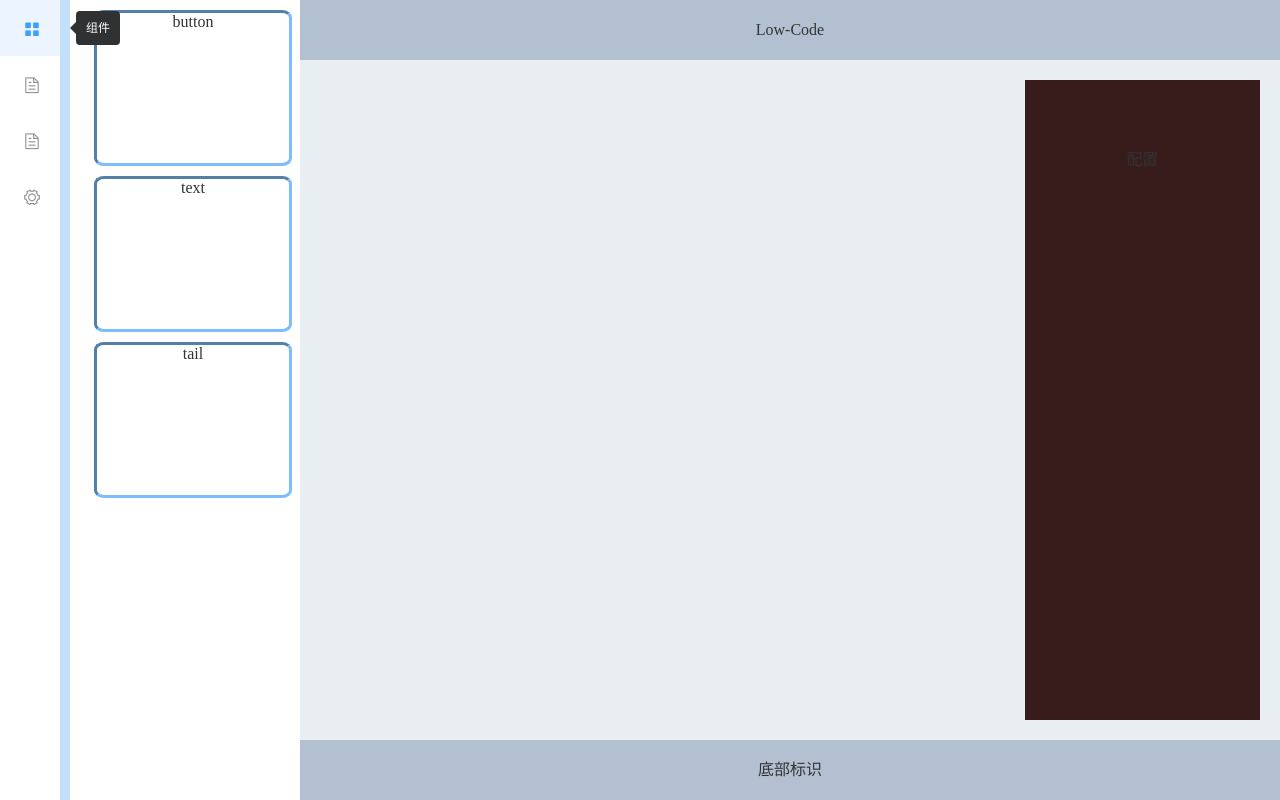
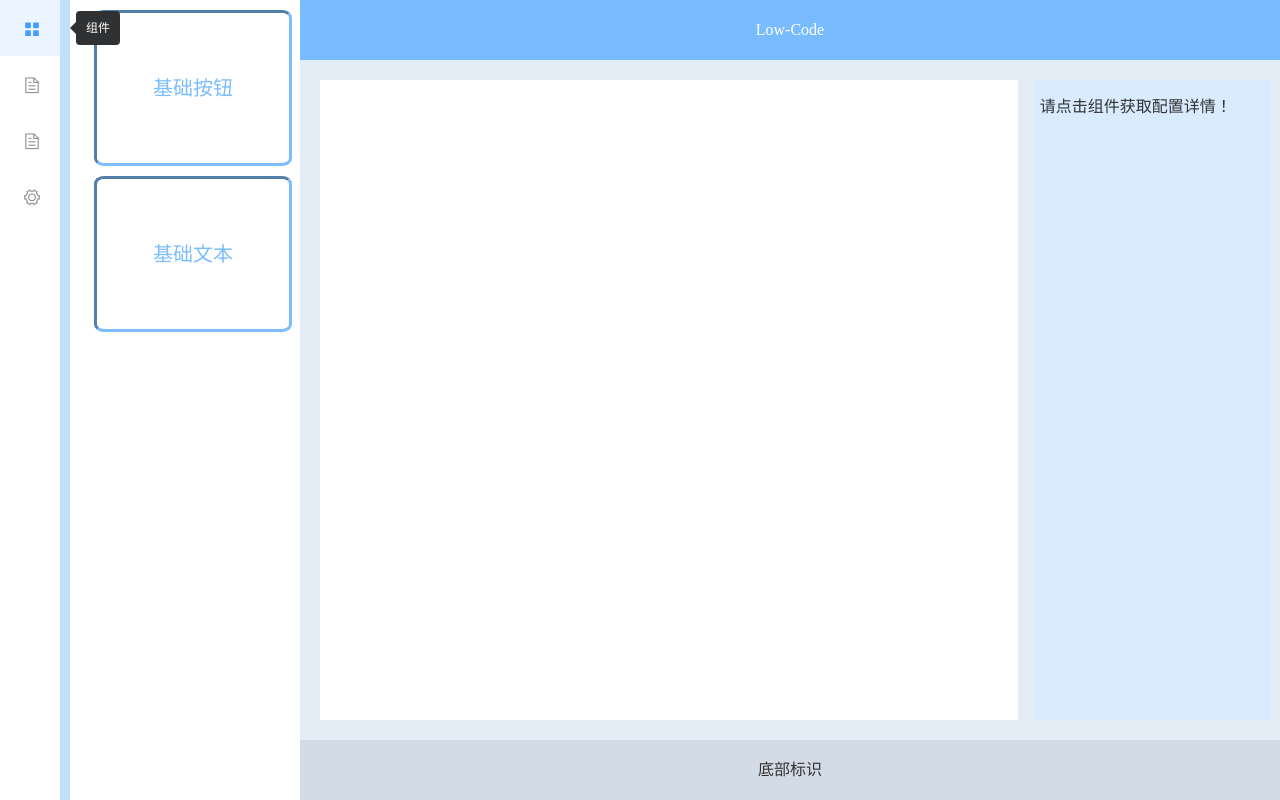
Before and after one commit to Nianchen/re-lowcode, a Vue app: page /#/ in a window 1280 px wide. Built offline with nearby package versions, Linux system fonts and the light colour scheme.

Commit message:
feature:实现了组件的样式渲染以及配置参数

```diff
--- a/src/Views/AppHome.vue
+++ b/src/Views/AppHome.vue
@@ -29,9 +29,14 @@ export default {
   height: 100%;
 }
 
-.el-header,
+.el-header{
+  background-color: #79bbff;
+  color: white;
+  text-align: center;
+  line-height: 60px;
+}
 .el-footer {
-  background-color: #b3c0d1;
+  background-color: #d3dce6;
   color: #333;
   text-align: center;
   line-height: 60px;
@@ -45,10 +50,9 @@ export default {
 }
 
 .el-main {
-  background-color: #e9eef3;
+  background-color: #e4edf6;
   color: #333;
-  text-align: center;
-  line-height: 160px;
+
 }
 
 .el-menu {
--- /dev/null
+++ b/src/components/el_item/el_Button.vue
@@ -0,0 +1,13 @@
+<template>
+   <el-button type="primary">主要按钮</el-button>
+</template>
+
+<script>
+export default {
+
+}
+</script>
+
+<style>
+
+</style>
--- /dev/null
+++ b/src/components/el_item/el_index.vue
@@ -0,0 +1,29 @@
+<template>
+  <div @click="config" :style="Option.LayOptions">
+    <component :is="Option.name"></component>
+  </div>
+</template>
+
+<script>
+import elbutton from "./el_Button.vue";
+import eltext from "./el_text.vue";
+import { mapMutations } from "vuex";
+export default {
+  components: {
+    elbutton,
+    eltext,
+  },
+  props: {
+    Option: Object,
+  },
+  methods: {
+    ...mapMutations(["ComConfig"]),
+    config() {
+      this.ComConfig(this.Option);
+    },
+  },
+};
+</script>
+
+<style>
+</style>
--- /dev/null
+++ b/src/components/el_item/el_text.vue
@@ -0,0 +1,19 @@
+<template>
+  <div>
+    {{text}}
+  </div>
+ </template>
+
+ <script>
+ export default {
+    data() {
+        return {
+            text:"这是一段基础文本"
+        }
+    },
+ }
+ </script>
+
+ <style>
+
+ </style>
--- a/src/components/el_list/el_list.vue
+++ b/src/components/el_list/el_list.vue
@@ -2,7 +2,7 @@
   <div class="content">
     <draggable :group="Group" v-model="Ellist"  :clone="DeepClone" ghostClass="ghost">
       <transition-group>
-        <div v-for="(item) in Ellist" :key="item.id" class="el_list_item" :id="item.name">{{ item.name }}</div>
+        <div v-for="(item) in Ellist" :key="item.id" class="el_list_item" :id="item.name">{{ item.title }}</div>
       </transition-group>
     </draggable>
   </div>
@@ -53,7 +53,11 @@ export default {
     border-radius: 5%;
     border-style:inset;
     border-color: #7cbdff;
-    /* border: 2px solid #409EFF; */
+    text-align: center;
+    line-height: 150px;
+    color:#7cbdff;
+    font-size: 20px;
+    cursor: pointer;
   }
   .ghost{
   border: 1px dashed rgb(64 158 255 / 60%);
--- a/src/components/mid_main/mid_main.vue
+++ b/src/components/mid_main/mid_main.vue
@@ -1,40 +1,52 @@
 <template>
   <div class="content">
     <div class="left">
-      <div class="midshow">
-        <draggable :group="Groop" @add="Onadd" v-model="ShowList"  ghostClass="ghost">
-          <transition-group :style="style">
-            <div v-for="item in ShowList" :key="item.id">{{item.name}}</div>
-          </transition-group>
-        </draggable>
-      </div>
+      <draggable
+        :group="Groop"
+        v-model="ShowList"
+        ghostClass="ghost"
+        class="midshow"
+      >
+        <transition-group class="group" :style="style">
+          <elitem
+            v-for="item in ShowList"
+            :key="item.id"
+            :Comname="item.name"
+            :Option="item"
+
+          ></elitem>
+        </transition-group>
+      </draggable>
     </div>
     <div class="right">
-      <div class="midconfig">配置</div>
+      <div class="midconfig"><rightaside></rightaside></div>
     </div>
   </div>
 </template>
 
 <script>
 import draggable from "vuedraggable";
+import elitem from "../el_item/el_index.vue";
+import rightaside from '../right_aside/right_aside.vue'
 export default {
   data() {
     return {
       Groop: {
         name: "lowcode",
       },
-      ShowList:[],
-      style: "min-height:320px;display: block;",
+      style: "min-height: 1000px; display: block;",
+      ShowList: [],
     };
   },
+  computed: {},
   components: {
     draggable,
+    elitem,
+    rightaside
   },
-  methods:{
-    Onadd(){
-      console.log(this.ShowList);
-    }
-  }
+  methods: {
+
+  },
 };
 </script>
 
@@ -51,8 +63,9 @@ export default {
   position: absolute;
 }
 .midshow {
+  position: relative;
   height: 1000px;
-  width: 1000px;
+  width: 99%;
 }
 .right {
   height: 100%;
@@ -61,9 +74,12 @@ export default {
   right: 0;
 }
 .midconfig {
+  margin-left: 10px;
   height: 100%;
   width: 100%;
-  background-color: rgb(56, 28, 28);
+  background-color: #d9ecff;
 }
-
+.group{
+  background-color: white;
+}
 </style>
--- a/src/components/right_aside/right_aside.vue
+++ b/src/components/right_aside/right_aside.vue
@@ -0,0 +1,29 @@
+<template>
+  <div class="Config">
+        <div v-if="ComOption==undefined">请点击组件获取配置详情！</div>
+        <div v-else>{{ComOption}}</div>
+  </div>
+</template>
+
+<script>
+export default {
+  data() {
+    return {};
+  },
+  computed: {
+    ComOption() {
+      return this.$store.state.RightConfig;
+    },
+  },
+};
+</script>
+
+<style scoped>
+.Config {
+  position: relative;
+  width: 96%;
+  height: 96%;
+  left: 2%;
+  top: 2%;
+}
+</style>
--- a/src/store/index.js
+++ b/src/store/index.js
@@ -1,26 +1,27 @@
 import Vue from "vue";
 import Vuex from "vuex";
-
+import {elbutton } from '../utils/el_options'
 Vue.use(Vuex);
 
 const store = new Vuex.Store({
   state: {
     Ellist: [
+      elbutton,
       {
-        name: "button",
-        id:1
-      },
-      {
-        name: "text",
+        name: "eltext",
+        title:"基础文本",
         id:2
       },
-      {
-        name: "tail",
-        id:3
-      },
     ],
+    ShowList:[],
+    RightConfig:undefined,
   },
-  mutations: {},
+
+  mutations: {
+    ComConfig(state,Config){
+      state.RightConfig = Config
+    }
+  },
 });
 
 export default store;
--- /dev/null
+++ b/src/utils/el_options.js
@@ -0,0 +1,16 @@
+
+const elbutton = {
+    id:1,
+    name:"elbutton",
+    title:"基础按钮",
+    ComOptions: [{ name: "文本", value: "主要按钮" }],
+    LayOptions: {
+        display: "inline",
+        margin: "5px",
+    },
+}
+
+
+export {
+    elbutton
+}
```
